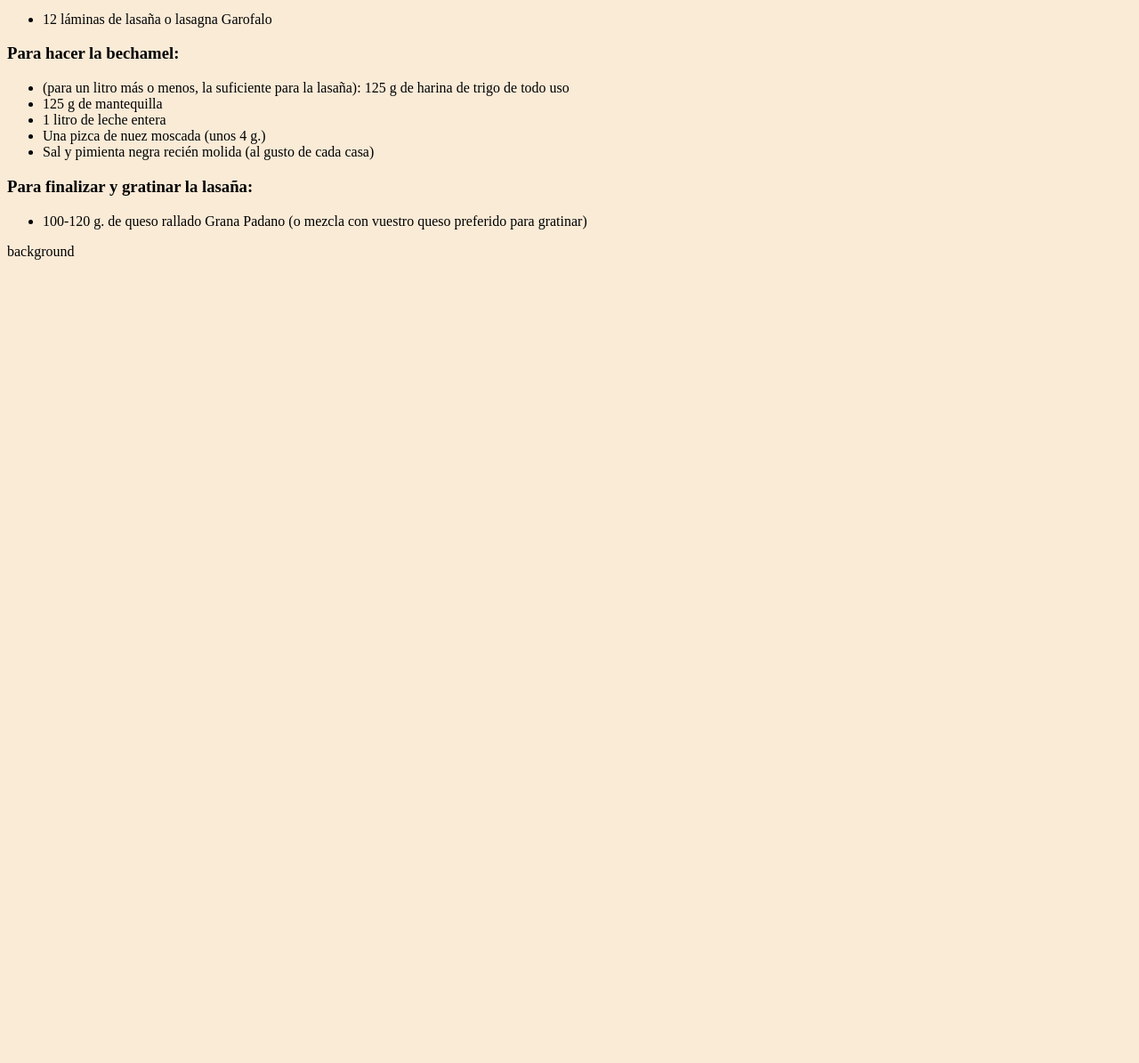
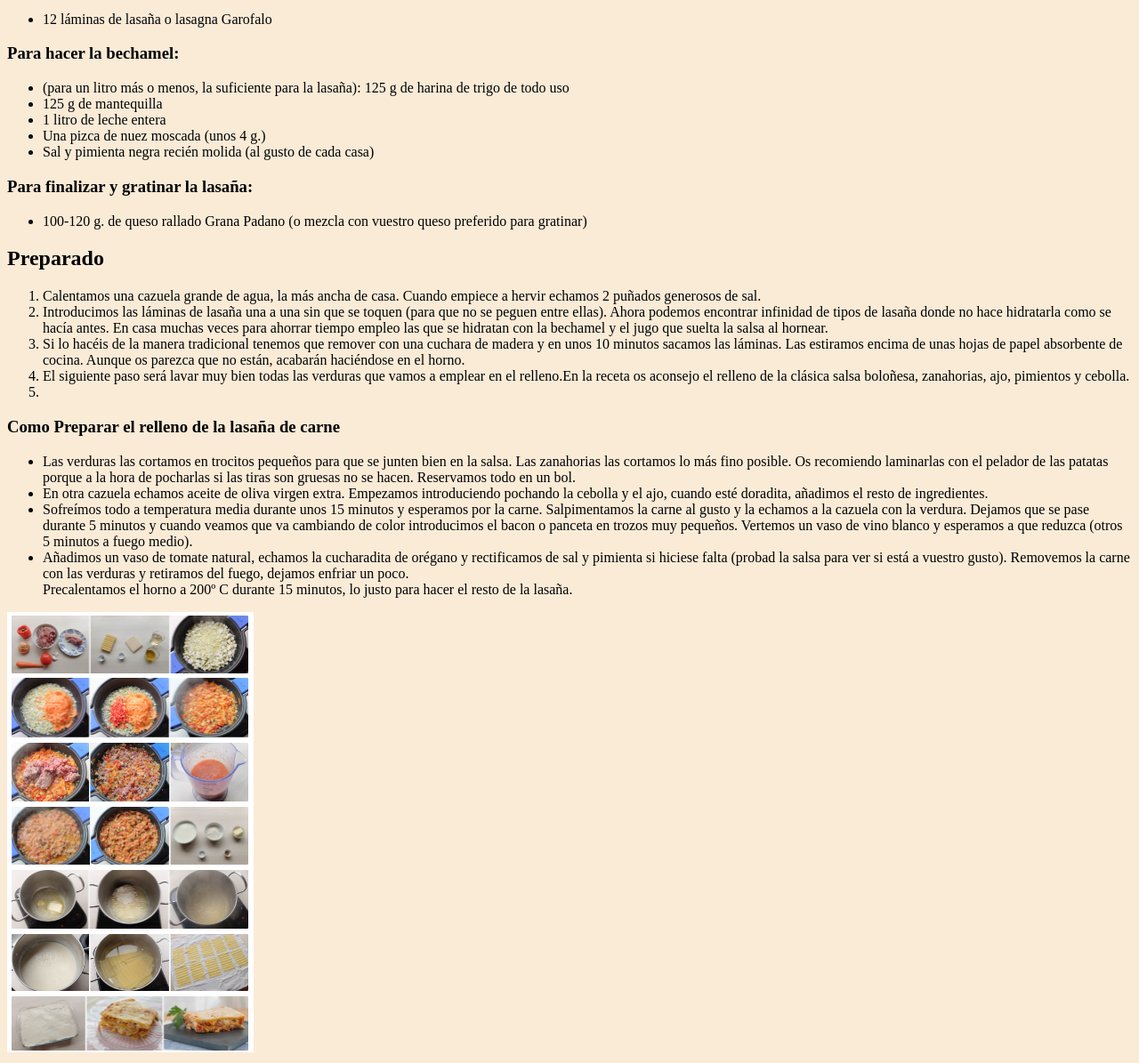
Before and after one commit to bello79/odin-recipes, a plain HTML site: page recipes/lasagna.html in a window 1280 px wide. Shown: the part 828-2023 px from the top of the page at 89% size. Before the commit the page ends 1128 px from the top, so only its background shows below. Drawn offline with Linux system fonts and the light colour scheme.

Commit message:
Edit IMG/cheff.jpg and IMG/preparacion.png and IMG/tartaVerduras.jpg and index.html and recipeas/lasagna.html and recipes/tarta-verduras.html

```diff
--- a/recipes/lasagna.html
+++ b/recipes/lasagna.html
@@ -4,7 +4,7 @@
     <meta charset="UTF-8">
     <meta http-equiv="X-UA-Compatible" content="IE=edge">
     <meta name="viewport" content="width=device-width, initial-scale=1.0">
-    <title>Document</title>
+    <title>Lasagna</title>
 </head>
 <body style="background-color: antiquewhite;">
     <h1>Receta Lasagna</h1>
@@ -64,6 +64,47 @@
             <li>100-120 g. de queso rallado Grana Padano
                 (o mezcla con vuestro queso preferido para gratinar)</li>
         </ul>
-        background
+
+        <h2>Preparado</h2>
+        <ol>
+            <li>Calentamos una cazuela grande de agua, la más ancha de casa.
+                Cuando empiece a hervir echamos 2 puñados generosos de sal.</li>
+            <li>Introducimos las láminas de lasaña una a una sin que se toquen
+                (para que no se peguen entre ellas).
+                Ahora podemos encontrar infinidad de tipos de lasaña donde no hace
+                hidratarla como se hacía antes. En casa muchas veces para ahorrar tiempo
+                empleo las que se hidratan con la bechamel y el jugo que suelta la salsa al hornear.</li>
+            <li>Si lo hacéis de la manera tradicional tenemos que remover con una cuchara de madera y en unos 10 minutos sacamos las láminas.
+                Las estiramos encima de unas hojas de papel absorbente de cocina.
+                Aunque os parezca que no están, acabarán haciéndose en el horno.</li>
+            <li>El siguiente paso será lavar muy bien todas las verduras que vamos a emplear en el
+                relleno.En la receta os aconsejo el relleno de la clásica salsa boloñesa,
+                zanahorias, ajo, pimientos y cebolla.</li>
+            <li></li>
+        </ol>
+
+        <h3>Como Preparar el relleno de la lasaña de carne</h3>
+        <ul>
+            <li>Las verduras las cortamos en trocitos pequeños para que se junten bien en la salsa.
+                Las zanahorias las cortamos lo más fino posible.
+                Os recomiendo laminarlas con el pelador de las patatas porque
+                a la hora de pocharlas si las tiras son gruesas
+                no se hacen. Reservamos todo en un bol.</li>
+            <li>En otra cazuela echamos aceite de oliva virgen extra. Empezamos introduciendo pochando
+                la cebolla y el ajo, cuando esté doradita, añadimos el resto de ingredientes.</li>
+            <li>Sofreímos todo a temperatura media durante unos 15 minutos y esperamos por la carne.
+                Salpimentamos la carne al gusto y la echamos a la cazuela con la verdura. Dejamos
+                que se pase durante 5 minutos y cuando veamos que va cambiando de color introducimos
+                el bacon o panceta en trozos muy pequeños. Vertemos un vaso de
+                vino blanco y esperamos a que reduzca (otros 5 minutos a fuego medio).</li>
+            <li>Añadimos un vaso de tomate natural, echamos la cucharadita de orégano y rectificamos
+                de sal y pimienta si hiciese
+                falta (probad la salsa para ver si está a vuestro gusto). Removemos
+                la carne con las verduras y retiramos del fuego, dejamos enfriar un poco.</li>
+                Precalentamos el horno a 200º C durante 15 minutos, lo justo
+                para hacer el resto de la lasaña.
+        </ul>
+
+        <img src="../IMG/preparacion.png" alt="Imagen del paso a paso de la preparacion">
 </body>
 </html>
```
Also changed, not shown: index.html (+9 -3 lines), recipes/tarta-verduras.html (added, +59 -0 lines), IMG/preparacion.png (added), 2 other files.
